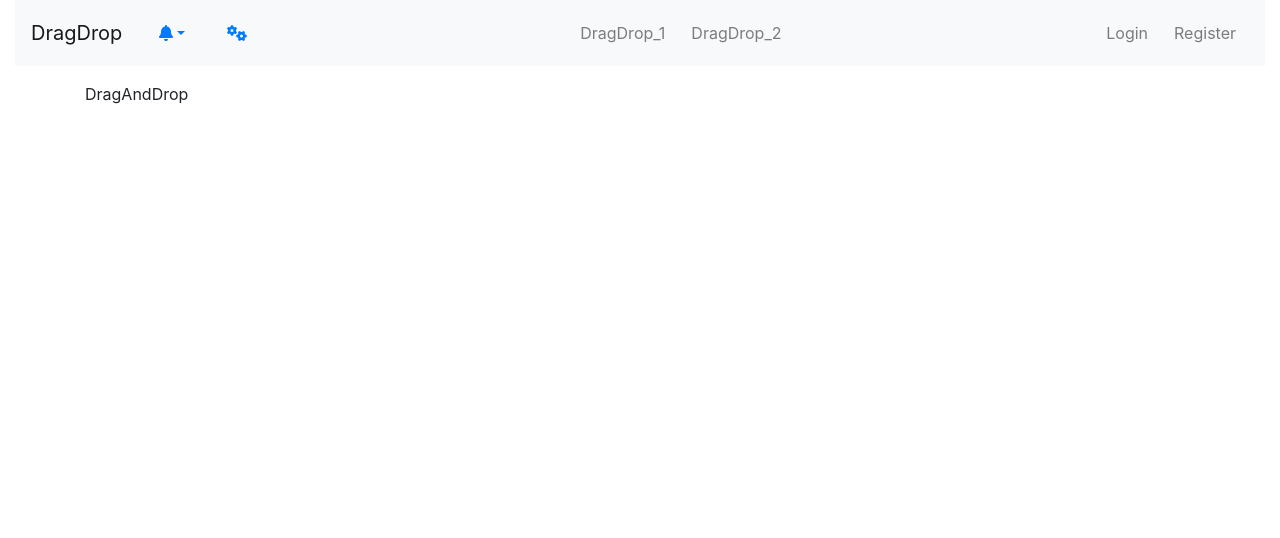
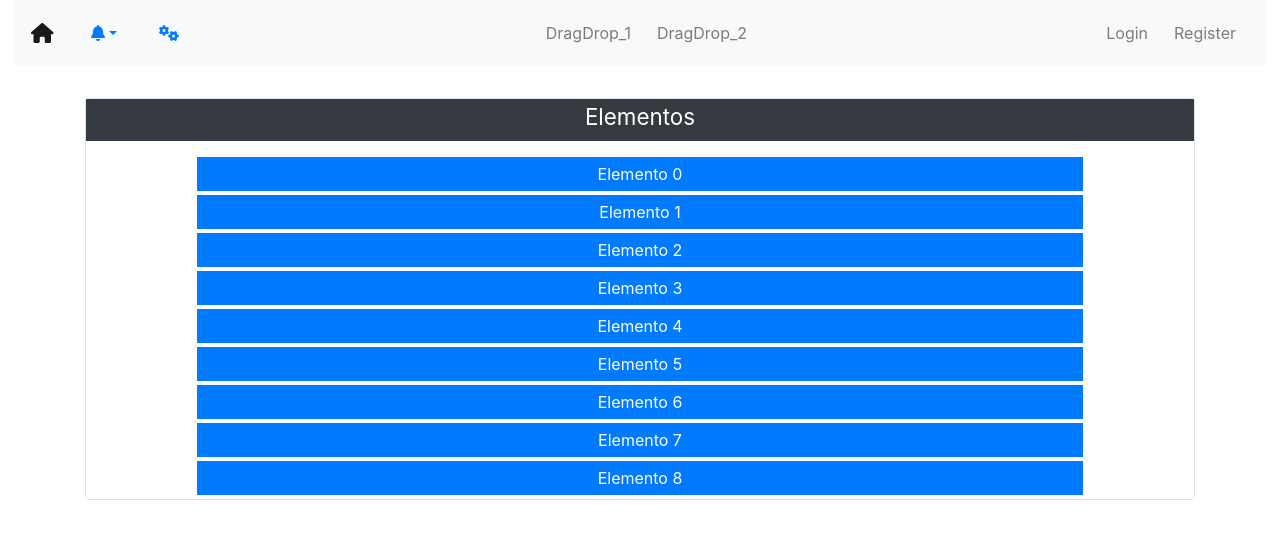
Before and after one commit to Juan-David-Orozco/webservice-dragdrop-react, a React (Vite) app: page /drag-drop in a window 1280 px wide. Shown: the top 538 px of the page. Built offline with nearby package versions, Linux system fonts and the light colour scheme.

Commit message:
events - added DragAndDrog Component

```diff
--- a/src/App.css
+++ b/src/App.css
@@ -1,7 +1,9 @@
+/* DragDrop */
 .container-drag {
   text-align: center;
 }
 
+/* DragAndDrop */
 li.colocaraqui {
   background: rgb(40, 30, 190);
   border: dashed 1px #000;
@@ -12,12 +14,10 @@ li.colocaraqui:before {
   /* color: #f3e30a; */
   color: #da2310;
 }
-
 ul {
   list-style: none;
   margin:0; padding:0
 }
-
 li {
   padding: 5px;
   /*background:#eee; */
@@ -25,13 +25,13 @@ li {
   list-style-type: none;
 }
 
+/* Navigation */
 li a:hover {
-  border-bottom: 2px solid rgb(150,30,200) !important;
+  border-bottom: 1px solid rgb(150,30,200) !important;
   /* text-decoration: unset !important; */
   color: rgb(150,30,200) !important;
-  font-weight: 600 !important;
+  font-weight: 300 !important;
 }
-
 li a {
   display: inline-block !important;
 }
--- a/src/components/DragAndDrop.jsx
+++ b/src/components/DragAndDrop.jsx
@@ -1,9 +1,82 @@
 import React, { Component } from 'react'
 
 export class DragAndDrop extends Component {
+  constructor(props){
+    super(props);
+    const min=4, max=12;
+    const cantElemento = Math.floor(Math.random()*(max-min))+min;
+    const elementoIni = []
+    for (let index = 0; index < cantElemento; index++) {
+      elementoIni.push('Elemento '+index)
+    }
+    this.state={elementos:elementoIni};
+    this.mover = null;
+    this.sobre = null;
+    this.colocaraqui = document.createElement("li");
+    this.colocaraqui.className = "colocaraqui bg-warning text-white mb-1";
+  }
+
+  dragStart = (e) => {
+    this.mover = e.currentTarget;
+    e.dataTransfer.setData('text/html', e.currentTarget);
+  }
+
+  dragEnd = (e) => {
+    this.mover.style.display = "block";
+    this.mover.parentNode.removeChild(this.colocaraqui);
+    var elementosTemp = this.state.elementos;
+    var from = Number(this.mover.dataset.id);
+    var to = Number(this.sobre.dataset.id);
+    if (from < to) to--;
+    if (this.dondeColocar == "after") to++;
+    elementosTemp.splice(to, 0, elementosTemp.splice(from, 1)[0]);
+    this.setState({elementos: elementosTemp});
+  }
+
+  dragOver = (e) => {
+    e.preventDefault();
+    this.mover.style.display = "none";
+    if (e.target.className == "colocaraqui") return;
+    if (e.target.dataset.id) this.sobre = e.target;
+    var relY = e.clientY - this.sobre.offsetTop;
+    var height = this.sobre.offsetHeight / 2;
+    var parent = e.target.parentNode;
+
+    if (relY > height) {
+      this.dondeColocar = "after";
+      parent.insertBefore(this.colocaraqui, e.target.nextElementSibling);
+    }
+    else if (relY < height) {
+      this.dondeColocar = "before"
+      parent.insertBefore(this.colocaraqui, e.target);
+    }
+  }
+
   render() {
+    var listItems = this.state.elementos.map((item, index) => {
+      return (
+        <li data-id={index} value={index} key={index}
+          className='mb-1 bg-primary text-white'
+          draggable="true"
+          onDragEnd={this.dragEnd}
+          onDragStart={this.dragStart}
+        >
+          {item}
+        </li>
+      );
+    });
+
     return (
-      <section>DragAndDrop</section>
+      <section className="container mt-3 border rounded">
+        <div className='row mb-3'>
+          <div className='col-12 text-center bg-dark'>
+            <h3><small className='text-white'>Elementos</small></h3>
+          </div>
+        </div>
+        <div className='mx-5 px-5 text-center'>
+          <ul onDragOver={this.dragOver}>{listItems}</ul>
+        </div>
+      </section>
     )
   }
 }
--- a/src/components/DragDrop.jsx
+++ b/src/components/DragDrop.jsx
@@ -1,7 +1,6 @@
 import React, { Component } from 'react'
 
 export class DragDrop extends Component {
-
   constructor(props){
     super(props);
     const min=7;
--- a/src/components/Navigation.jsx
+++ b/src/components/Navigation.jsx
@@ -9,7 +9,9 @@ export class Navigation extends Component {
       <nav className="navbar navbar-expand-sm navbar-light bg-light">
 
         <div>
-          <Link to="/" className="navbar-brand">DragDrop</Link>
+          <Link to="/" className="navbar-brand">
+            <FontAwesomeIcon icon="fa-solid fa-home" />
+          </Link>
           <button
             className="navbar-toggler" type="button"
             data-toggle="collapse" data-target="#navbarNav"
```
